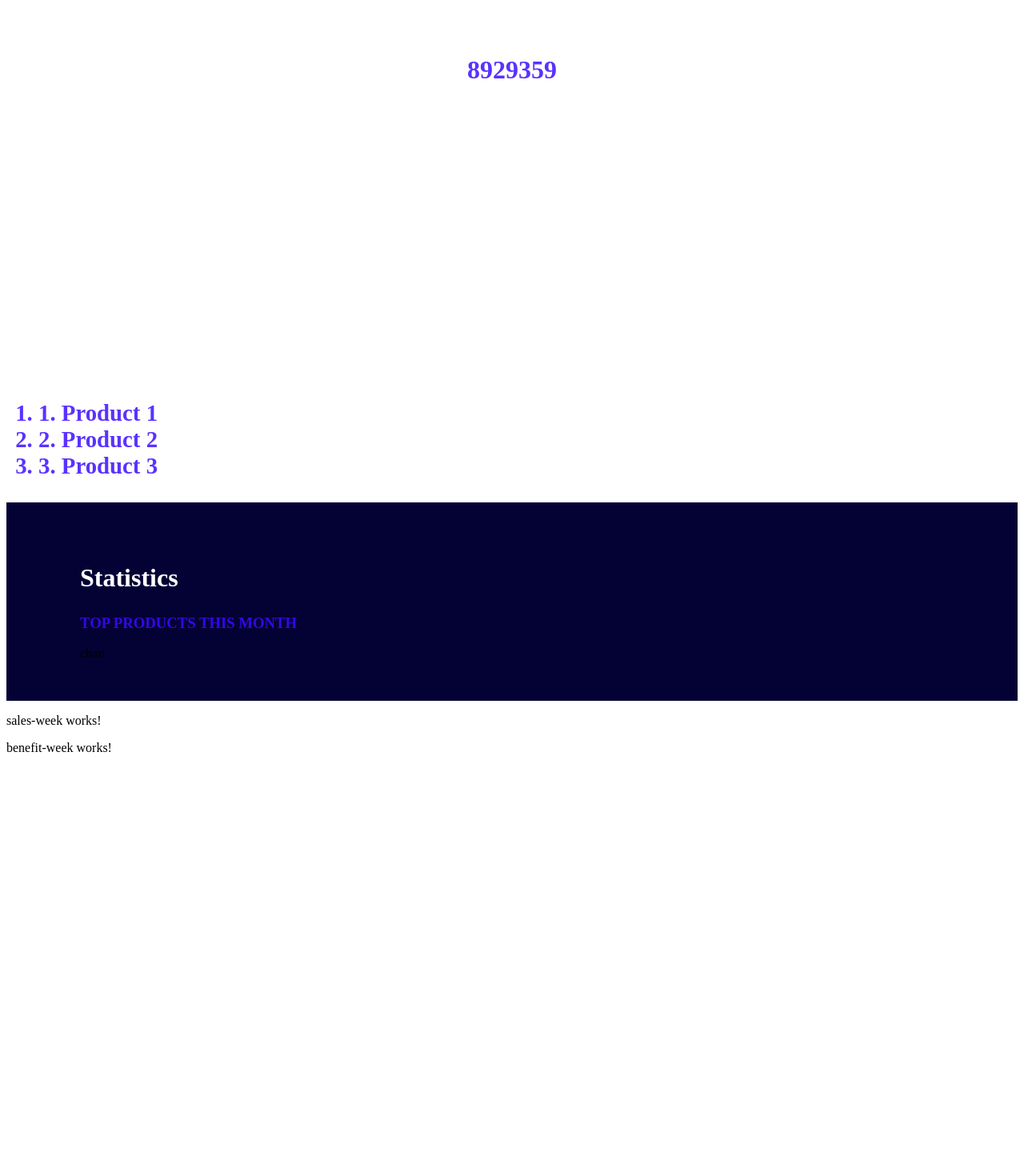
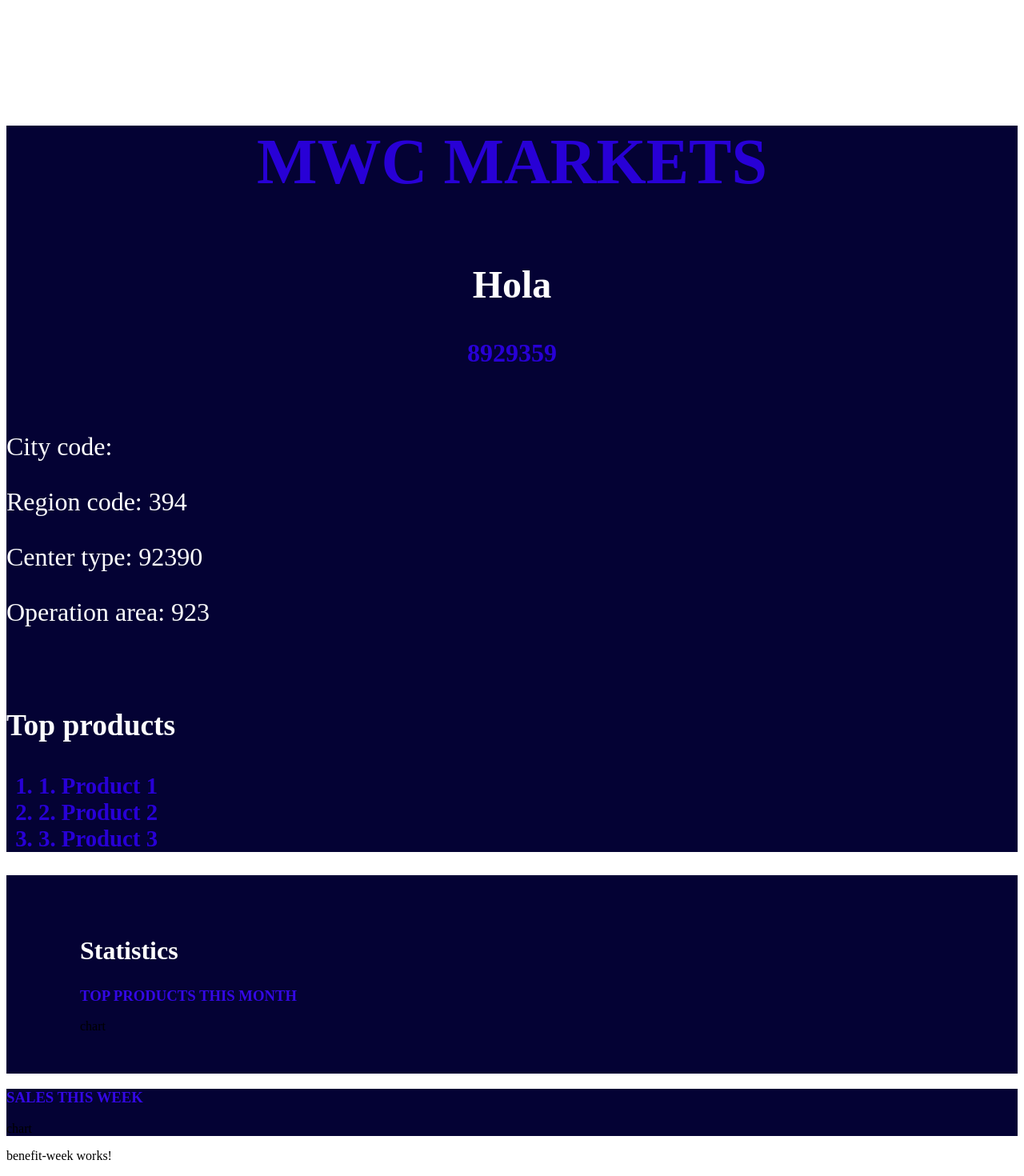
Before and after one commit to JaimeApBa/MWC-Markets-Logistics, an Angular app: page / in a window 1280 px wide. Shown: the part 1107-2577 px from the top of the page at 80% size. Before the commit the page ends 2067 px from the top, so only its background shows below. Built offline with nearby package versions, Linux system fonts and the light colour scheme.

Commit message:
Changed Centro Component

```diff
--- a/src/app/components/centro/centro.component.css
+++ b/src/app/components/centro/centro.component.css
@@ -1,10 +1,13 @@
+.container{
+    background-color: #040234;
+}
 .main-title h1{
     font-size: 5rem;
     color: #3100FF;
     opacity: 0.8;
     font-weight: bold;
     text-align: center;
-    margin-top: 1em;
+    margin-top: 2.5em;
     margin-bottom: 1em;
 }
 
@@ -16,6 +19,7 @@
 .center-title{
     text-align: center;
     font-weight: bold;
+    margin-bottom: 2.5em;
 }
 
 .center-title p{
@@ -26,6 +30,7 @@
 
 .center-info .details{
     font-weight: lighter;
+    padding-bottom: 1em;
 }
 
 .top-products ol{
@@ -34,3 +39,8 @@
     opacity: 0.8;
     font-weight: bold;
 }
+
+.black{
+    background-color: black;
+    height: 16em;
+}
--- a/src/app/components/centro/centro.component.html
+++ b/src/app/components/centro/centro.component.html
@@ -1,15 +1,18 @@
 <!-- Display all center information -->
+<div class="black"></div>
+
+<div class="container" id="info">
     <div class="main-title">
         <h1>MWC MARKETS</h1>
     </div>
 
     <div class="center-info">
         <div class="center-title">
-        <h1>CENTER X</h1>
+            <h2>Hola</h2>
             <p>8929359</p>
         </div>
         <div class="details">
-            <p>City code: 0294</p>
+                <p>City code: </p>
                 <p>Region code: 394</p>
                 <p>Center type: 92390</p>
                 <p>Operation area: 923</p>
@@ -23,3 +26,4 @@
             </ol>
         </div>
     </div>
+</div>
--- a/src/app/components/predicted-sales/predicted-sales.component.css
+++ b/src/app/components/predicted-sales/predicted-sales.component.css
@@ -0,0 +1,3 @@
+.predicted-sales h3{
+    color: #50F9AA;
+}
--- a/src/app/components/predicted-sales/predicted-sales.component.html
+++ b/src/app/components/predicted-sales/predicted-sales.component.html
@@ -1 +1,23 @@
-<p>predicted-sales works!</p>
+<style>
+    .container{
+        background-color: #040234;
+    }
+    .base{
+        max-width: 1080px;
+        margin: auto;
+        padding: 50px 0px;
+    }
+    .title{
+        color: #fff;
+        font-size: 2em;
+    }
+    .subtitle{
+        color: #3408E5;
+
+    }
+</style>
+<div class="container predicted-sales">
+    <h3 class="subtitle">PREDICTED SALES</h3>
+    <!-- Histogram -->
+    <div id="salesPredictedWeek">chart</div>
+</div>
--- a/src/app/components/sales-week/sales-week.component.html
+++ b/src/app/components/sales-week/sales-week.component.html
@@ -1 +1,23 @@
-<p>sales-week works!</p>
+<style>
+    .container{
+        background-color: #040234;
+    }
+    .base{
+        max-width: 1080px;
+        margin: auto;
+        padding: 50px 0px;
+    }
+    .title{
+        color: #fff;
+        font-size: 2em;
+    }
+    .subtitle{
+        color: #3408E5;
+
+    }
+</style>
+<div class="container">
+    <h3 class="subtitle">SALES THIS WEEK</h3>
+    <!-- Histogram -->
+    <div id="salesWeek">chart</div>
+</div>
```
Lines whose indentation alone changed are shown as unchanged.
